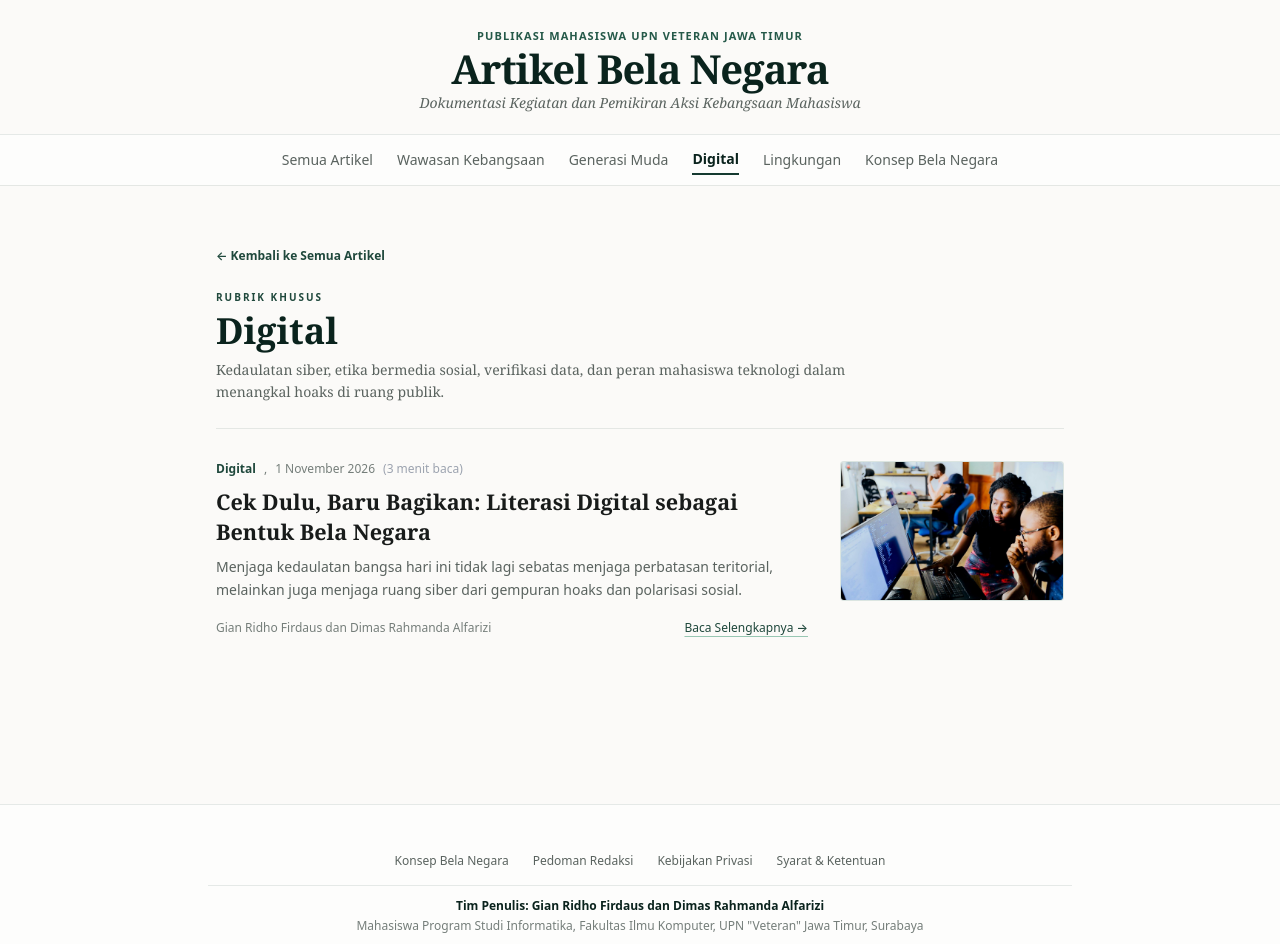
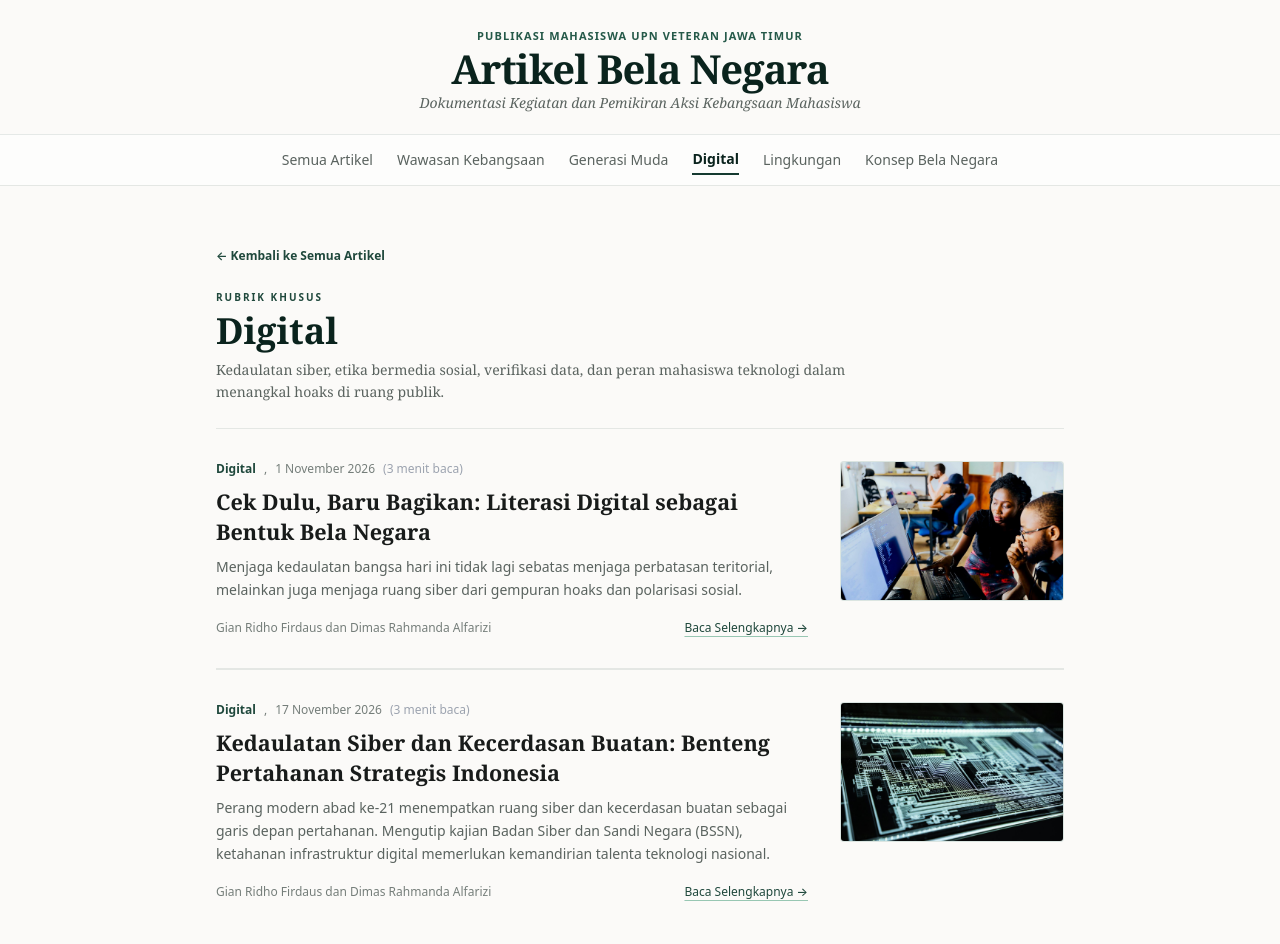
Before and after one commit to GEE669-ihs/Artikel_BelaNegara, a Next.js app: page /kategori/digital in a window 1280 px wide. Shown: the top 944 px of the page. Built offline with nearby package versions, Linux system fonts and the light colour scheme.

Commit message:
feat: ganti artikel kantin dengan kedaulatan siber dan AI nasional

```diff
--- a/src/data/articles.ts
+++ b/src/data/articles.ts
@@ -2,7 +2,7 @@ import { Article } from '@/types/article';
 
 const defaultAuthor = {
   name: 'Gian Ridho Firdaus dan Dimas Rahmanda Alfarizi',
-  role: 'Tim Redaksi Mahasiswa',
+  role: 'Tim Penulis Mahasiswa',
   institution: "Mahasiswa UPN 'Veteran' Jawa Timur, Surabaya",
 };
 
@@ -271,42 +271,50 @@ export const articles: Article[] = [
     ],
   },
   {
-    id: 'kantin-satria-wimaya',
-    slug: 'kantin-satria-wimaya-wajah-baru-ruang-interaksi-dan-karakter-mahasiswa-upn-jatim',
-    title: 'Kantin Satria Wimaya: Wajah Baru Ruang Interaksi dan Karakter Mahasiswa UPN Jatim',
-    category: 'Generasi Muda',
-    date: '15 November 2026',
+    id: 'kedaulatan-siber-dan-ai-nasional',
+    slug: 'kedaulatan-siber-dan-kecerdasan-buatan-benteng-pertahanan-strategis-indonesia',
+    title: 'Kedaulatan Siber dan Kecerdasan Buatan: Benteng Pertahanan Strategis Indonesia',
+    category: 'Digital',
+    date: '17 November 2026',
     readTime: '3 menit baca',
-    image: '/images/kantin-satria-wimaya.jpg',
-    imageCaption: 'Gedung Kantin Satria Wimaya UPN "Veteran" Jawa Timur sebagai ruang interaksi dan pembentukan karakter disiplin mahasiswa.',
-    excerpt: 'Kantin Satria Wimaya menjadi ruang temu sivitas akademika UPN Jatim. Di balik kenyamanan fasilitasnya, tersimpan ruang penempaan etika antre, kejujuran, dan kebersihan sebagai wujud dasar bela negara.',
-    tags: ['Kantin Satria Wimaya', 'Karakter Mahasiswa', 'Budaya Antre', 'Etika Kampus', 'Integritas'],
+    image: '/images/keamanan-siber-nasional.jpg',
+    imageCaption: 'Pusat operasi pertahanan jaringan dan analisis intelijen keamanan siber dalam memitigasi ancaman digital terhadap infrastruktur kritis nasional.',
+    excerpt: 'Perang modern abad ke-21 menempatkan ruang siber dan kecerdasan buatan sebagai garis depan pertahanan. Mengutip kajian Badan Siber dan Sandi Negara (BSSN), ketahanan infrastruktur digital memerlukan kemandirian talenta teknologi nasional.',
+    tags: ['Keamanan Siber', 'Kedaulatan Digital', 'BSSN', 'Kecerdasan Buatan', 'Informatika'],
     author: defaultAuthor,
     content: [
       {
         type: 'paragraph',
-        text: 'Di lingkungan perguruan tinggi, pembentukan karakter tidak hanya berlangsung di dalam ruang kuliah yang formal. Ruang publik kampus seperti kantin justru menjadi cermin kejujuran, kedisiplinan, dan etika sosial mahasiswa sehari-hari. Hadirnya Kantin Satria Wimaya di kampus UPN "Veteran" Jawa Timur bukan sekadar pembaruan fasilitas kuliner, melainkan laboratorium sosial pembentukan karakter generasi muda.',
+        text: 'Ruang pertahanan suatu negara tidak lagi terbatas pada matra darat, laut, dan udara. Matra kelima, yakni ruang siber (cyberspace), kini menjadi gelanggang pertempuran asimetris yang paling menentukan stabilitas nasional. Mengutip laporan berkala Badan Siber dan Sandi Negara (BSSN), Indonesia menghadapi ratusan juta anomali lalu lintas siber setiap tahunnya, yang menargetkan sektor perbankan, energi, kesehatan, dan basis data kependudukan.',
       },
       {
         type: 'heading',
-        text: 'Budaya Tertib dan Menghargai Hak Sesama',
+        text: 'Ancaman Perang Siber dan AI Berkecepatan Tinggi',
       },
       {
         type: 'paragraph',
-        text: 'Pemandangan antrean rapi di setiap tenant makanan dan kebiasaan membersihkan meja secara mandiri (self-clearing) menjadi bukti bahwa nilai bela negara hidup dalam hal-hal sederhana. Disiplin mengantre mencerminkan penghormatan terhadap hak orang lain, sementara kebiasaan membuang sisa makanan pada tempatnya menunjukkan tanggung jawab moral terhadap fasilitas bersama.',
+        text: 'Perkembangan teknologi kecerdasan buatan (artificial intelligence) membawa babak baru dalam lanskap geopolitik dunia. AI kini digunakan oleh berbagai aktor negara maupun non-negara untuk melancarkan serangan siber otomatis, deepfake profiling, serta eksfiltrasi data intelijen. Ketergantungan infrastruktur digital nasional pada produk piranti lunak asing dapat menjadi celah kerentanan fatal jika tidak diimbangi oleh penguasaan teknologi mandiri.',
       },
       {
         type: 'quote',
-        text: 'Karakter kebangsaan seseorang tidak diukur dari tingginya gelar akademis, melainkan dari kesediaannya menghargai antrean dan menjaga kebersihan ruang bersama.',
-        author: 'Catatan Etika Kampus',
+        text: 'Kedaulatan sebuah bangsa di era kecerdasan buatan diukur dari kemampuannya mengamankan data dan memproduksi teknologinya sendiri, bukan sekadar menjadi konsumen pasif.',
+        author: 'Kajian Strategis Pertahanan Siber',
+      },
+      {
+        type: 'heading',
+        text: 'Panggilan Pengabdian Mahasiswa Informatika',
       },
       {
         type: 'paragraph',
-        text: 'Ruang interaksi yang bersih, nyaman, dan inklusif di Kantin Satria Wimaya mempertemukan mahasiswa dari berbagai jurusan dan angkatan. Di tempat inilah dialog gagasan, diskusi tugas kelompok, dan persahabatan kebangsaan terjalin secara alami tanpa memandang latar belakang kesukuan maupun kedaerahan.',
+        text: 'Di sinilah letak relevansi tertinggi mahasiswa Program Studi Informatika UPN "Veteran" Jawa Timur sebagai sivitas akademika Kampus Bela Negara. Mempelajari rekayasa perangkat lunak, kriptografi, arsitektur komputasi awan, dan machine learning bukan hanya urusan mengejar nilai indeks prestasi, melainkan ikhtiar membangun benteng kedaulatan data tanah air.',
+      },
+      {
+        type: 'paragraph',
+        text: 'Bela negara masa kini adalah kesediaan menjadi insinyur teknologi yang jujur, beretika tinggi, dan mendedikasikan barisan kodenya untuk melindungi hak privasi rakyat serta kedaulatan sistem elektronik nusantara.',
       },
       {
         type: 'highlight',
-        text: 'Refleksi Harian: Membela negara dimulai dari merawat adab di tempat umum. Tertib, jujur saat bertransaksi, dan menjaga kebersihan adalah cermin sejati mahasiswa berkarakter Bela Negara.',
+        text: 'Kesimpulan Strategis: Kedaulatan siber adalah harga mati di era digital. Membangun pertahanan siber yang mandiri adalah wujud nyata patriotisme generasi muda teknologi.',
       },
     ],
   },
```
Also changed, not shown: public/images/kantin-satria-wimaya.jpg (deleted), public/images/keamanan-siber-nasional.jpg (added).
